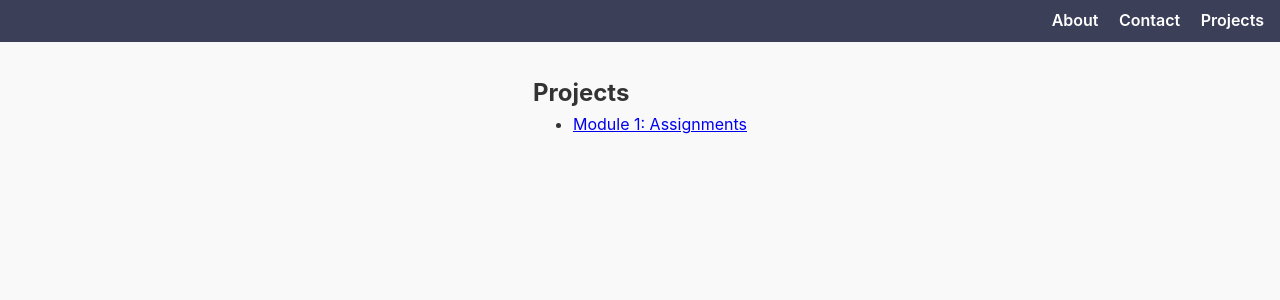
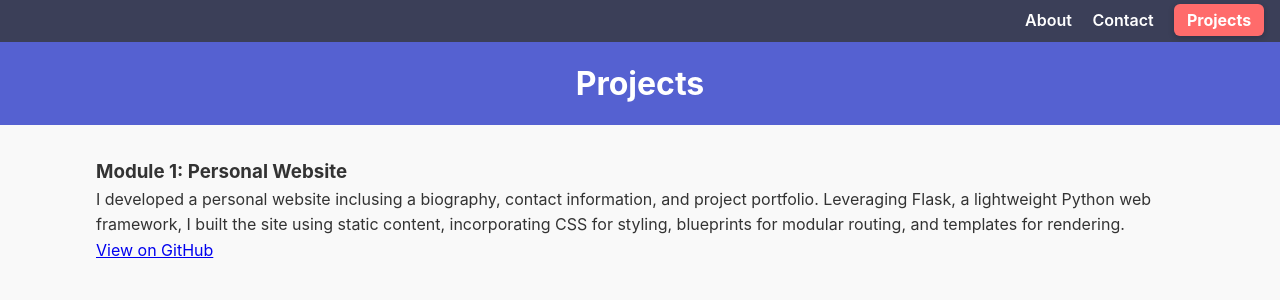
Before and after one commit to cecymontse-delgadillo/jhu_software_concepts, a Flask app: page /projects in a window 1280 px wide. Shown: the top 300 px of the page. Run offline with Flask 3, Linux system fonts and the light colour scheme.

Commit message:
Improved projects.html

```diff
--- a/module_1/pages/pages.py
+++ b/module_1/pages/pages.py
@@ -8,14 +8,14 @@ bp = Blueprint("pages", __name__)
 # associated to this function that returns template home.html
 @bp.route("/")
 def home():
-    return render_template("home.html")
+    return render_template("home.html", current_page="home")
 
 # A decorator used to tell the app home URL is
 # associated to this function
 @bp.route("/contact")
 def contact():
-    return render_template("contact.html")
+    return render_template("contact.html", current_page="contact")
 
 @bp.route("/projects")
 def projects():
-    return render_template("projects.html")
+    return render_template("projects.html", current_page="projects")
--- a/module_1/static/style.css
+++ b/module_1/static/style.css
@@ -30,10 +30,12 @@
     color: #a8b0cf;
   }
   nav a.active {
+    color: #ffffff;
+    background-color: #FF6B6B;       /* bright coral red */
+    padding: 0.4rem 0.8rem;
+    border-radius: 6px;
     font-weight: 700;
-    background-color: #ffffff22;
-    padding-bottom: 0.2rem;
-    border-radius: 4px;
+    box-shadow: 0 2px 6px rgba(0, 0, 0, 0.2);
   }
 
   header {
--- a/module_1/templates/_navigation.html
+++ b/module_1/templates/_navigation.html
@@ -1,5 +1,5 @@
 <nav>
-    <a href="{{url_for('pages.home')}}">About</a>
-    <a href="{{url_for('pages.contact')}}">Contact</a>
-    <a href="{{url_for('pages.projects')}}">Projects</a>
+    <a href="{{url_for('pages.home')}}" class="{% if current_page == 'home' %}active{% endif %}">About</a>
+    <a href="{{url_for('pages.contact')}}" class="{% if current_page == 'contact' %}active{% endif %}" >Contact</a>
+    <a href="{{url_for('pages.projects')}}" class="{% if current_page == 'projects' %}active{% endif %}">Projects</a>
 </nav>
--- a/module_1/templates/contact.html
+++ b/module_1/templates/contact.html
@@ -9,10 +9,11 @@
 
 <body>
   {% include "_navigation.html" %}
-
+  <header>
+    <h1>Contact Me</h1>
+  </header>
   <main class="container">
     <section id="contact">
-      <h2>Contact Me</h2>
       <p>If you'd like to connect or collaborate, feel free to reach out:</p>
 
       <ul>
--- a/module_1/templates/projects.html
+++ b/module_1/templates/projects.html
@@ -9,13 +9,17 @@
 
 <body>
   {% include "_navigation.html" %}
-
+  <header>
+    <h1>Projects</h1>
+  </header>
   <main class="container">
     <section id="projects">
-      <h2>Projects</h2>
-      <ul>
-        <li> <a href="https://github.com/cecymontse-delgadillo/jhu_software_concepts/tree/main/module_1">Module 1: Assignments</a></li>
-      </ul>
+        <article>
+            <h3>Module 1: Personal Website</h3>
+            <p> I developed a personal website inclusing a biography, contact information, and project portfolio. Leveraging Flask,
+                 a lightweight Python web framework, I built the site using static content, incorporating CSS for styling, blueprints for modular routing, and templates for rendering.</p>
+            <p><a href="https://github.com/cecymontse-delgadillo/jhu_software_concepts/tree/main/module_1" target="_blank">View on GitHub</a></p>
+          </article>
     </section>
   </main>
 
```
